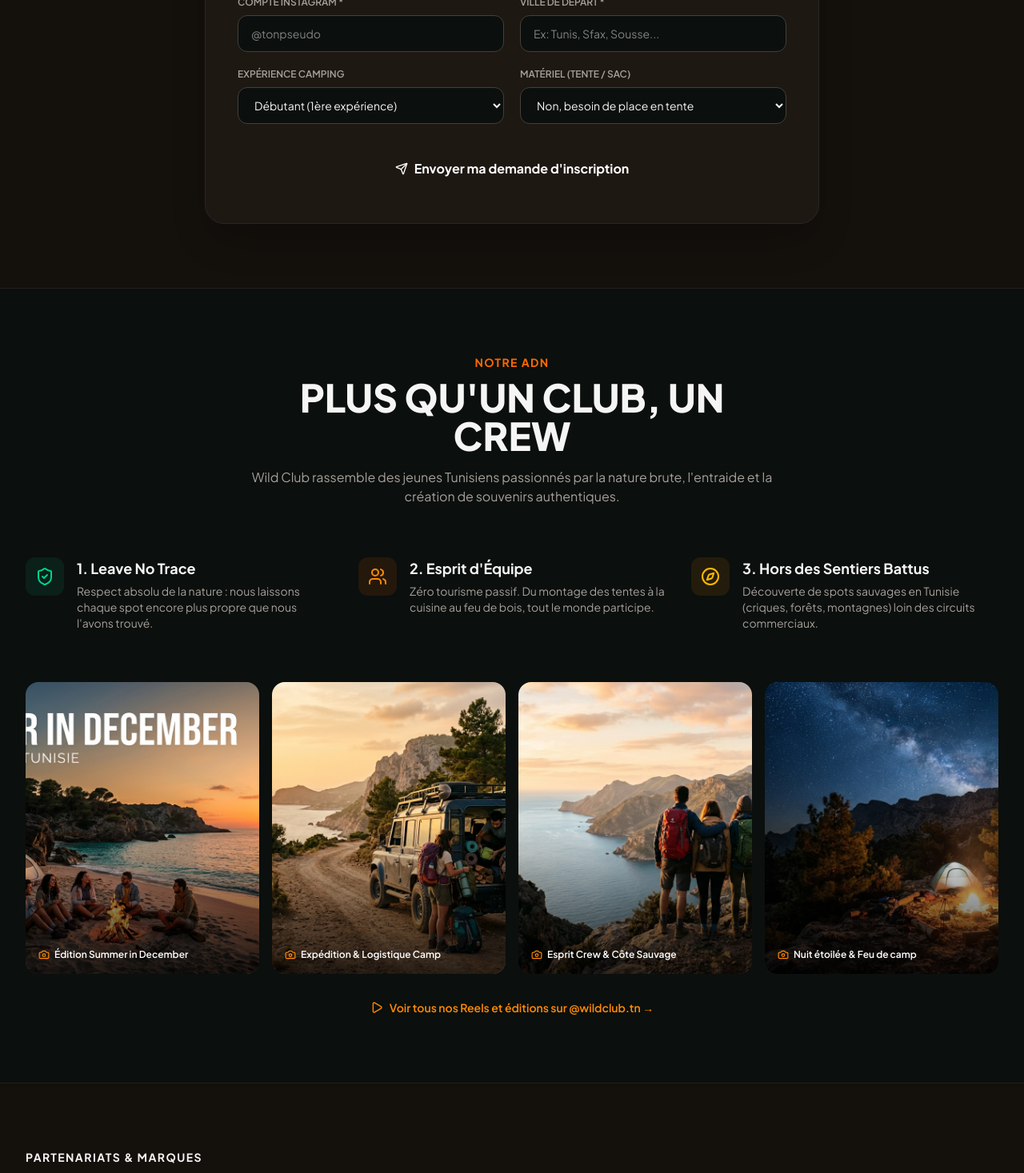
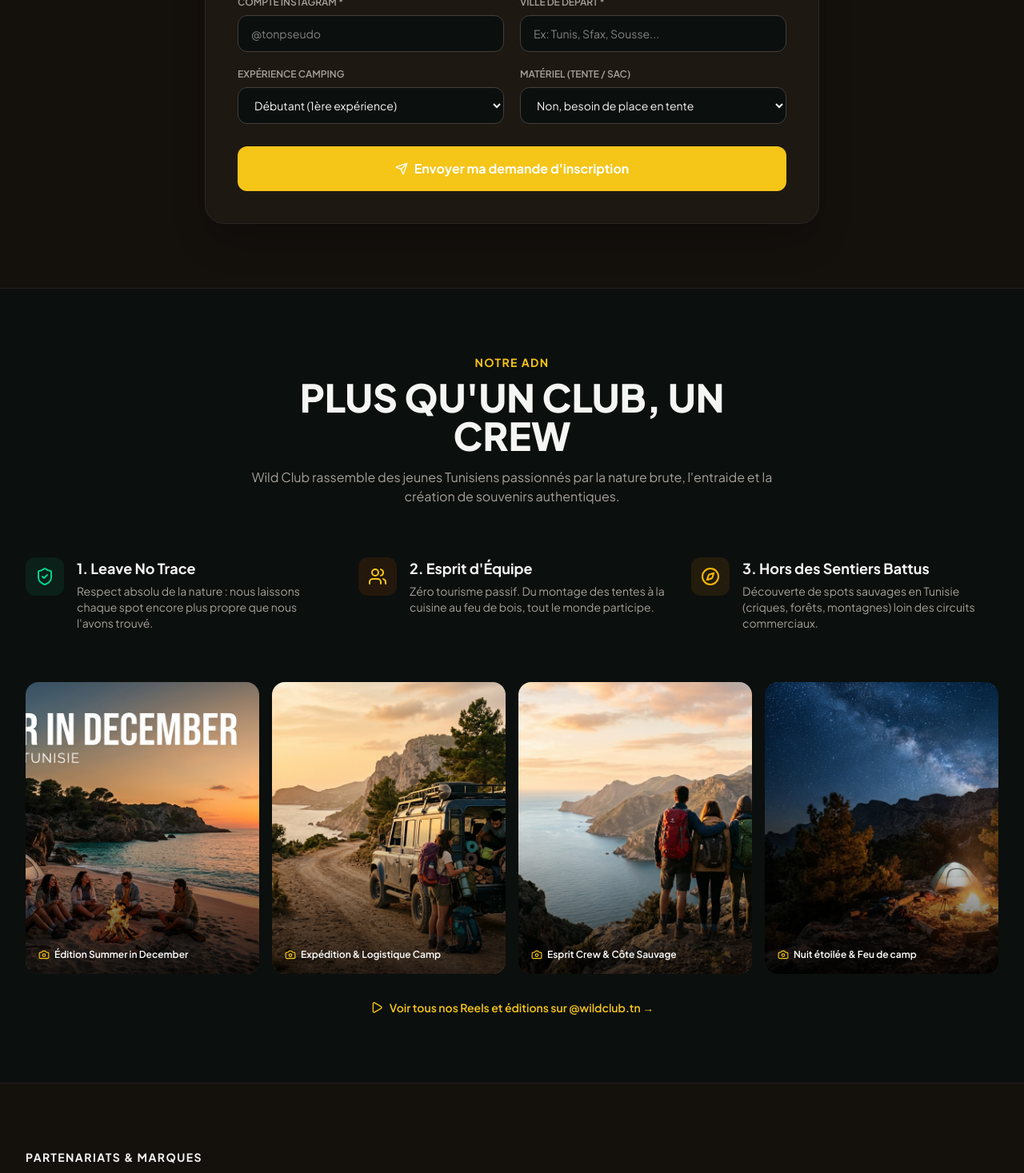
Before and after one commit to TunirDigitalServices/wildclub, a Next.js app: page / in a window 1280 px wide. Shown: the part 2028-3495 px from the top of the page at 80% size. Built offline with nearby package versions, Linux system fonts and the light colour scheme.

Commit message:
color yellow

```diff
--- a/components/CommunitySection.tsx
+++ b/components/CommunitySection.tsx
@@ -26,7 +26,7 @@ export default function CommunitySection() {
       <div className="max-w-7xl mx-auto px-4 sm:px-6 lg:px-8">
         {/* En-tête */}
         <div className="text-center max-w-2xl mx-auto mb-16">
-          <span className="text-orange-500 font-bold text-sm uppercase tracking-widest">
+          <span className="text-[#F5C518] font-bold text-sm uppercase tracking-widest">
             Notre ADN
           </span>
           <h2 className="text-3xl sm:text-5xl font-black mt-2">PLUS QU'UN CLUB, UN CREW</h2>
@@ -52,7 +52,7 @@ export default function CommunitySection() {
           </div>
 
           <div className="flex items-start gap-4">
-            <div className="p-3 rounded-xl bg-orange-500/10 text-orange-400 shrink-0">
+            <div className="p-3 rounded-xl bg-orange-500/10 text-[#F5C518] shrink-0">
               <Users className="w-6 h-6" />
             </div>
             <div>
@@ -92,7 +92,7 @@ export default function CommunitySection() {
               />
               <div className="absolute inset-0 bg-gradient-to-t from-black/80 via-transparent to-transparent flex flex-col justify-end p-4">
                 <span className="text-xs font-semibold text-white flex items-center gap-1.5">
-                  <Camera className="w-3.5 h-3.5 text-orange-400" />
+                  <Camera className="w-3.5 h-3.5 text-[#F5C518]" />
                   {item.label}
                 </span>
               </div>
@@ -106,7 +106,7 @@ export default function CommunitySection() {
             href="https://instagram.com"
             target="_blank"
             rel="noreferrer"
-            className="inline-flex items-center gap-2 text-sm font-semibold text-orange-400 hover:text-orange-300 transition"
+            className="inline-flex items-center gap-2 text-sm font-semibold text-[#F5C518] hover:text-orange-300 transition"
           >
             <Play className="w-4 h-4" />
             Voir tous nos Reels et éditions sur @wildclub.tn →
--- a/components/EventSection.tsx
+++ b/components/EventSection.tsx
@@ -241,7 +241,7 @@ export default function EventSection() {
               <div className="sm:col-span-2 pt-2">
                 <button
                   type="submit"
-                  className="w-full bg-#F5C518 hover:bg-orange-600 text-white font-bold py-4 rounded-xl transition flex items-center justify-center gap-2 cursor-pointer"
+                  className="w-full bg-[#F5C518] hover:bg-orange-600 text-white font-bold py-4 rounded-xl transition flex items-center justify-center gap-2 cursor-pointer"
                 >
                   <Send className="w-4 h-4" />
                   Envoyer ma demande d'inscription
```
